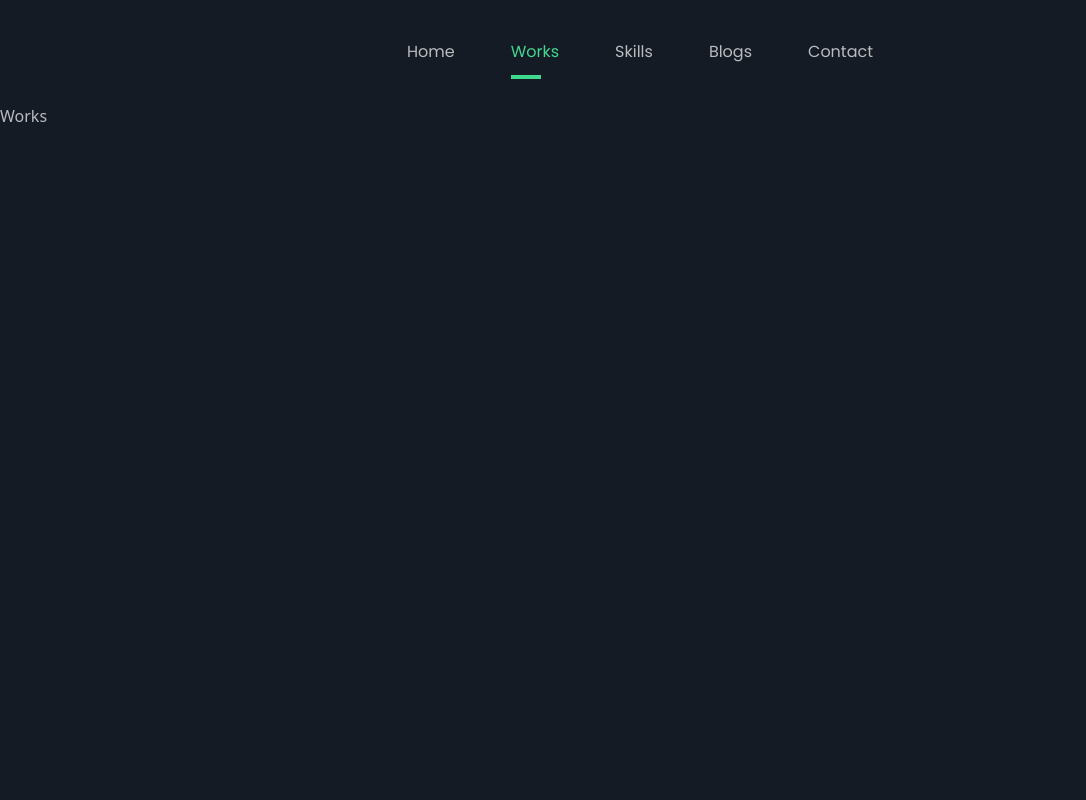
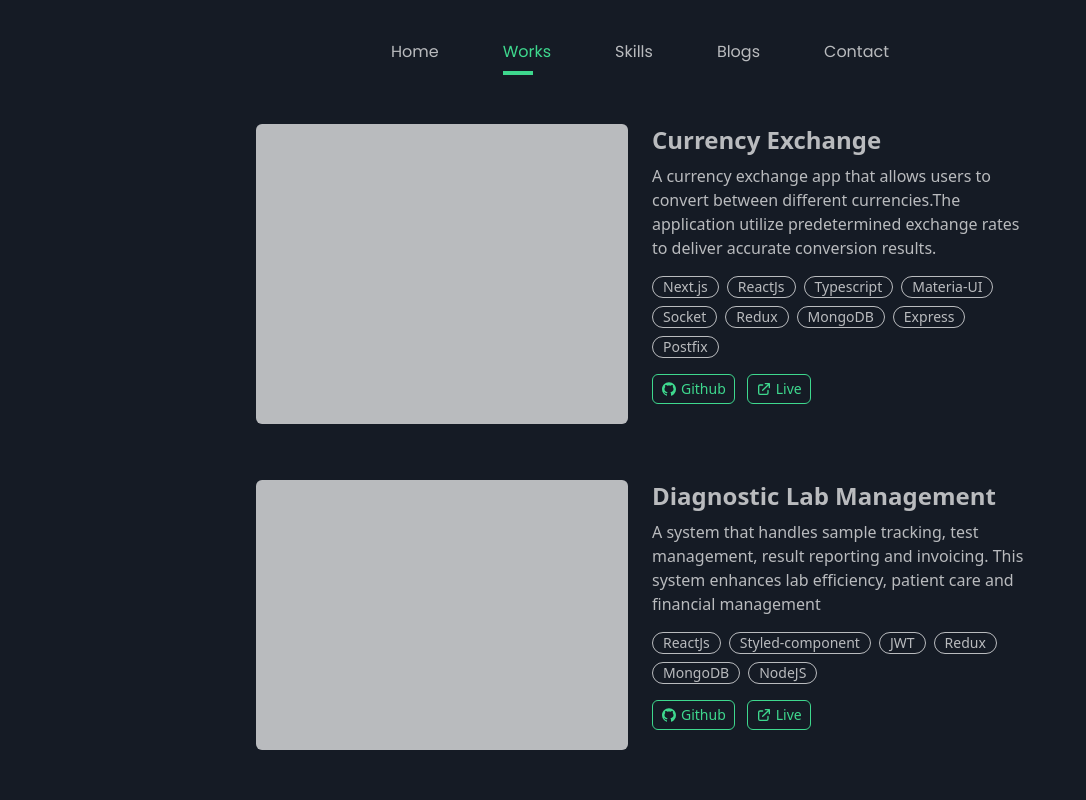
Before and after one commit to yeasinjabed2/yeasinjabed.dev, a Next.js app: page /works in a window 1280 px wide. Shown: the top 800 px of the page, without its empty margins (0-1086 px from the left). Built offline with nearby package versions, Linux system fonts and the light colour scheme.

Commit message:
works page design complete

```diff
--- a/src/components/Nav.tsx
+++ b/src/components/Nav.tsx
@@ -1,4 +1,5 @@
 "use client";
+import { navLinks } from "@/data/navlinks";
 import { poppins } from "@/styles/fonts";
 import Link from "next/link";
 import { usePathname } from "next/navigation";
@@ -6,45 +7,28 @@ import { useState } from "react";
 import { CiMenuFries } from "react-icons/ci";
 import { TfiClose } from "react-icons/tfi";
 
-const navLinks = [
-  {
-    title: "Home",
-    path: "/",
-  },
-  {
-    title: "Works",
-    path: "/works",
-  },
-  {
-    title: "Skills",
-    path: "/skills",
-  },
-  {
-    title: "Blogs",
-    path: "/blogs",
-  },
-  {
-    title: "Contact",
-    path: "/contact",
-  },
-];
-
 export const Nav = () => {
   const pathName = usePathname();
   const [isMenuOpen, setIsMenuOpen] = useState(false);
   const toggleMenu = () => setIsMenuOpen((prev) => !prev);
   const hidden = isMenuOpen ? "" : "hidden";
 
+  const pageTitle = navLinks.find((link) => link.path === pathName)?.title;
+
   return (
     <nav className={poppins.className}>
       <div
-        className="flex justify-end p-10 md:hidden"
+        className="flex justify-between p-10 md:hidden"
         onClick={() => console.log("click")}
       >
+        <Link href="/" className="font-bold">
+          {pageTitle}
+        </Link>
         <button onClick={toggleMenu}>
           <CiMenuFries size="24px" />
         </button>
       </div>
+
       <div
         className={`${hidden} md:hidden absolute top-0 left-0 w-full h-screen bg-[--primary]`}
       >
@@ -60,7 +44,7 @@ export const Nav = () => {
               <li key={link.path}>
                 <Link
                   href={link.path}
-                  className={`py-4 relative ${isActive ? "active" : ""}`}
+                  className={`py-3 relative ${isActive ? "active" : ""}`}
                   onClick={toggleMenu}
                 >
                   {link.title}
@@ -71,7 +55,7 @@ export const Nav = () => {
         </ul>
       </div>
 
-      <ul className="desktop hidden md:flex items-center justify-center gap-14 text-base py-10">
+      <ul className="desktop hidden md:flex items-center justify-center gap-16 text-base py-10">
         {navLinks.map((link) => {
           const isActive = pathName === link.path;
 
@@ -79,7 +63,7 @@ export const Nav = () => {
             <li key={link.path}>
               <Link
                 href={link.path}
-                className={`py-4 relative ${isActive ? "active" : ""}`}
+                className={`py-3 relative ${isActive ? "active" : ""}`}
               >
                 {link.title}
               </Link>
--- /dev/null
+++ b/src/data/navlinks.ts
@@ -0,0 +1,22 @@
+export const navLinks = [
+  {
+    title: "Home",
+    path: "/",
+  },
+  {
+    title: "Works",
+    path: "/works",
+  },
+  {
+    title: "Skills",
+    path: "/skills",
+  },
+  {
+    title: "Blogs",
+    path: "/blogs",
+  },
+  {
+    title: "Contact",
+    path: "/contact",
+  },
+];
--- /dev/null
+++ b/src/data/projects.ts
@@ -0,0 +1,51 @@
+import { AiFillGithub } from "react-icons/ai";
+import { HiOutlineExternalLink } from "react-icons/hi";
+
+export const projects = [
+  {
+    id: 1,
+    title: "Currency Exchange",
+    description:
+      "A currency exchange app that allows users to convert between different currencies.The application utilize predetermined exchange rates to deliver accurate conversion results.",
+    cover: "",
+    tags: [
+      "Next.js",
+      "ReactJs",
+      "Typescript",
+      "Materia-UI",
+      "Socket",
+      "Redux",
+      "MongoDB",
+      "Express",
+      "Postfix",
+    ],
+    links: [
+      { title: "Github", icon: AiFillGithub, url: "https://github.com" },
+      { title: "Live", icon: HiOutlineExternalLink, url: "https://github.com" },
+    ],
+  },
+  {
+    id: 2,
+    title: "Diagnostic Lab Management",
+    cover: "",
+    description:
+      "A system that handles sample tracking, test management, result reporting and invoicing. This system enhances lab efficiency, patient care and financial management",
+    tags: ["ReactJs", "Styled-component", "JWT", "Redux", "MongoDB", "NodeJS"],
+    links: [
+      { title: "Github", icon: AiFillGithub, url: "https://github.com" },
+      { title: "Live", icon: HiOutlineExternalLink, url: "https://github.com" },
+    ],
+  },
+  {
+    id: 3,
+    title: "LeaderBoard Generator",
+    cover: "",
+    description:
+      "A system that allows users to manage PUBG sports points and generate customized leaderboards.",
+    tags: ["ReactJs", "JWT", "Styled-component", "Redux", "MongoDB", "NodeJS"],
+    links: [
+      { title: "Github", icon: AiFillGithub, url: "https://github.com" },
+      { title: "Live", icon: HiOutlineExternalLink, url: "https://github.com" },
+    ],
+  },
+];
--- /dev/null
+++ b/src/layout/MainLayout.tsx
@@ -0,0 +1,5 @@
+import React from "react";
+
+export const MainLayout = ({ children }: { children: React.ReactNode }) => {
+  return <div className="mainLayout">{children}</div>;
+};
--- a/src/layout/NavLayout.tsx
+++ b/src/layout/NavLayout.tsx
@@ -1,11 +1,12 @@
 import { Nav } from "@/components/Nav";
+import { MainLayout } from "@/layout/MainLayout";
 import React from "react";
 
 export const NavLayout = ({ children }: { children: React.ReactNode }) => {
   return (
-    <div className="w-full md:w-6/12 mx-auto">
+    <>
       <Nav />
-      {children}
-    </div>
+      <MainLayout>{children}</MainLayout>
+    </>
   );
 };
--- a/src/pages/blogs/index.tsx
+++ b/src/pages/blogs/index.tsx
@@ -2,7 +2,7 @@ import { NavLayout } from "@/layout/NavLayout";
 import { ReactNode } from "react";
 
 const Blogs = () => {
-  return <div>Blogs</div>;
+  return <>Blogs</>;
 };
 Blogs.getLayout = (page: ReactNode) => <NavLayout>{page}</NavLayout>;
 
--- a/src/pages/works/index.tsx
+++ b/src/pages/works/index.tsx
@@ -1,8 +1,51 @@
+import { projects } from "@/data/projects";
 import { NavLayout } from "@/layout/NavLayout";
+import Image from "next/image";
 import { ReactNode } from "react";
 
 const Works = () => {
-  return <div>Works</div>;
+  return (
+    <div className="flex flex-col gap-14 mt-5 mb-40">
+      {projects.map((project) => (
+        <div
+          className="flex md:flex-row flex-col justify-between gap-6"
+          key={project.id}
+        >
+          <div className="md:w-6/12 w-12/12 h-[240px] md:h-auto bg-[--text-secondary] rounded-md">
+            {project.cover && (
+              <Image src={project.cover} alt={project.title} layout="fill" />
+            )}
+          </div>
+          <div className="flex flex-col md:w-6/12 w-12/12 pb-5">
+            <h1 className="text-2xl font-bold">{project.title}</h1>
+            <p className="text-base mt-2">{project.description}</p>
+
+            <div className="flex gap-2 text-sm mt-4 flex-wrap">
+              {project.tags.map((tag) => (
+                <button className="tech-tag" key={tag}>
+                  {tag}
+                </button>
+              ))}
+            </div>
+
+            <div className="flex gap-3 text-sm mt-4">
+              {project.links.map((link) => (
+                <a
+                  className="border border-[--active] rounded-md text-[--active] py-1 px-2 flex items-center"
+                  key={link.title}
+                  href={link.url}
+                  target="_blank"
+                >
+                  <link.icon size="16px" className="inline mr-1" />
+                  {link.title}
+                </a>
+              ))}
+            </div>
+          </div>
+        </div>
+      ))}
+    </div>
+  );
 };
 
 Works.getLayout = (page: ReactNode) => <NavLayout>{page}</NavLayout>;
--- a/src/styles/globals.css
+++ b/src/styles/globals.css
@@ -58,3 +58,39 @@ nav ul.desktop li a:hover::before {
   background: var(--active);
   transition: all 0.2s ease-in-out;
 }
+
+.mainLayout{
+  width: 50%;
+  margin: 0 auto;
+}
+
+@media (max-width: 1280px) {
+  .mainLayout{
+    width: 60%;
+  }
+}
+
+@media (max-width: 1180px) {
+  .mainLayout{
+    width: 70%;
+  }
+}
+
+@media (max-width: 768px) {
+  .mainLayout{
+    width: 90%;
+  }
+}
+
+@media (max-width: 640px) {
+  .mainLayout{
+    width: 80%;
+  }
+}
+
+.tech-tag {
+  border: 1px solid var(--text-secondary);
+  border-radius: 50px;
+  padding: 0 10px;
+  color: var(--text-secondary);
+}
```
